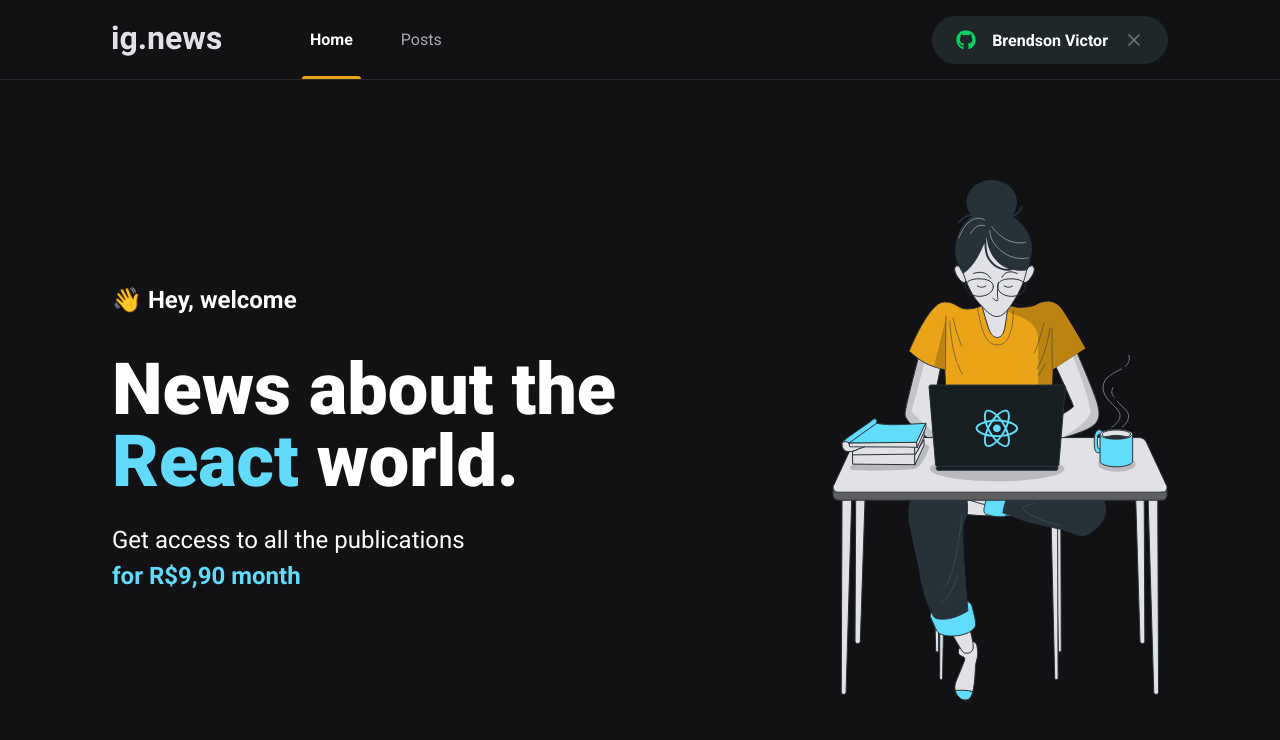
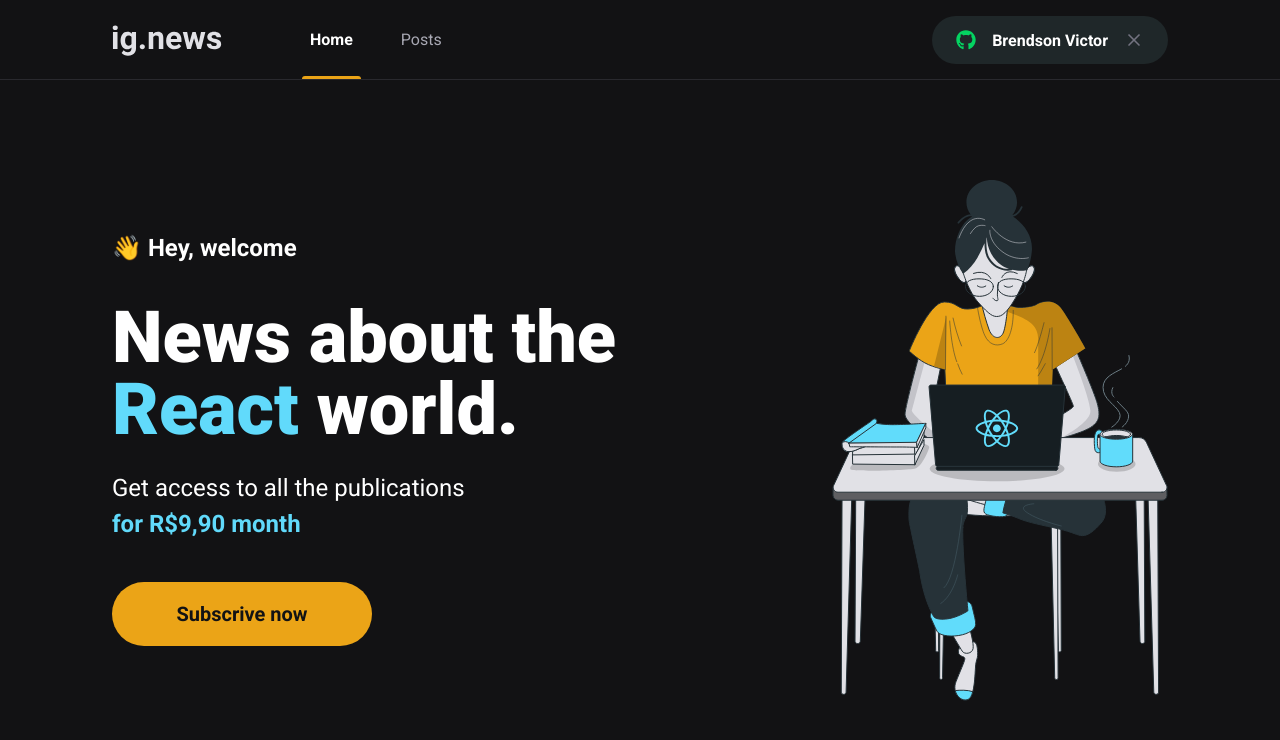
Before and after one commit to br3nds0n/bluenews-web-next, a Next.js app: page / in a window 1280 px wide. Shown: the top 740 px of the page. Built offline with nearby package versions, Linux system fonts and the light colour scheme.

Commit message:
feat: criando component SubscriveButton

```diff
--- /dev/null
+++ b/src/components/SubscribeButton/index.tsx
@@ -0,0 +1,12 @@
+import styles from "./styles.module.scss";
+
+export function SubscribeButton() {
+    return(
+        <button
+            type="button"
+            className={ styles.subscribeButton }
+        >
+            Subscrive now
+        </button>
+    );
+}
--- /dev/null
+++ b/src/components/SubscribeButton/styles.module.scss
@@ -0,0 +1,20 @@
+.subscribeButton {
+  width: 260px;
+  height: 4rem;
+  border: 0;
+  border-radius: 2rem;
+  background: var(--yellow-500);
+  color: var(--gray-900);
+  font-size: 1.25rem;
+  font-weight: bold;
+
+  display: flex;
+  align-items: center;
+  justify-content: center;
+
+  transition: filter 0.2s;
+
+  &:hover {
+    filter: brightness(0.8);
+  }
+}
--- a/src/pages/home.module.scss
+++ b/src/pages/home.module.scss
@@ -38,4 +38,8 @@
       font-weight: bold;
     }
   }
+
+  button {
+    margin-top: 2.5rem;
+  }
 }
--- a/src/pages/index.tsx
+++ b/src/pages/index.tsx
@@ -1,5 +1,6 @@
 import Head from "next/head";
 import styles from "./home.module.scss";
+import {SubscribeButton} from "../components/SubscribeButton";
 
 export default function Home() {
   return (
@@ -16,6 +17,7 @@
                   Get access to all the publications <br/>
                   <span>for R$9,90 month</span>
               </p>
+              <SubscribeButton />
           </section>
 
           <img src="/images/avatar.svg" alt="avatar"/>
```
